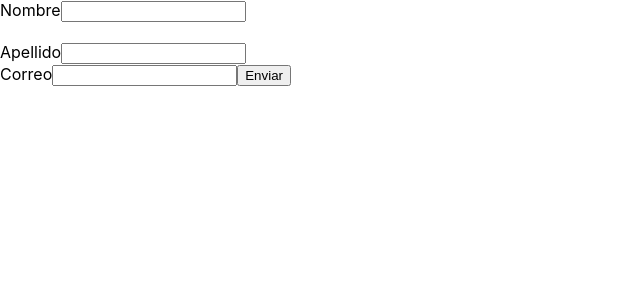
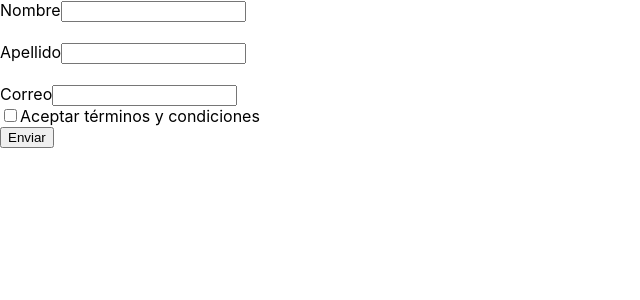
Before and after one commit to franjmr0416/cursoReact-formik, a React (Create React App) app: page / in a window 1280 px wide. Shown: the top 300 px of the page, without its empty margins (0-640 px from the left). Built offline with nearby package versions, Linux system fonts and the light colour scheme.

Commit message:
custom checkbox

```diff
--- a/src/App.js
+++ b/src/App.js
@@ -1,4 +1,5 @@
 import { Formik, Form, Field, ErrorMessage } from "formik";
+import Checkbox from "./components/Checkbox";
 import TextInput from "./components/TextInput";
 
 const validate = (values) => {
@@ -32,13 +33,10 @@
         <Form>
           <TextInput name="name" label="Nombre" />
           <br />
-          <label>Apellido</label>
-          <Field name="lastname" type="text" />
-          <ErrorMessage name="lastname" />
+          <TextInput name="lastname" label="Apellido" />
           <br />
-          <label>Correo</label>
-          <Field name="email" type="email" />
-          <ErrorMessage name="email" />
+          <TextInput name="email" label="Correo" type="email" />
+          <Checkbox name="accept">Aceptar términos y condiciones</Checkbox>
           <button type="submit">Enviar</button>
         </Form>
       }
--- /dev/null
+++ b/src/components/Checkbox.js
@@ -0,0 +1,17 @@
+import { useField } from "formik";
+
+const Checkbox = ({ children, ...props }) => {
+  const [field, meta] = useField({ ...props, type: "checkbox" });
+
+  console.log(field);
+  return (
+    <div>
+      <label>
+        <input type="checkbox" {...field} {...props} />
+        {children}
+      </label>
+      {meta.touched && meta.error ? <div>{meta.error}</div> : null}
+    </div>
+  );
+};
+export default Checkbox;
--- a/src/components/TextInput.js
+++ b/src/components/TextInput.js
@@ -7,7 +7,7 @@
   return (
     <div className="estilosControl">
       <label className="estilosLabel">{label}</label>
-      <input className="estilosInput" {...field} />
+      <input className="estilosInput" {...field} {...props} />
       {meta.touched && meta.error ? (
         <div className="estilosError">{meta.error}</div>
       ) : null}
```
